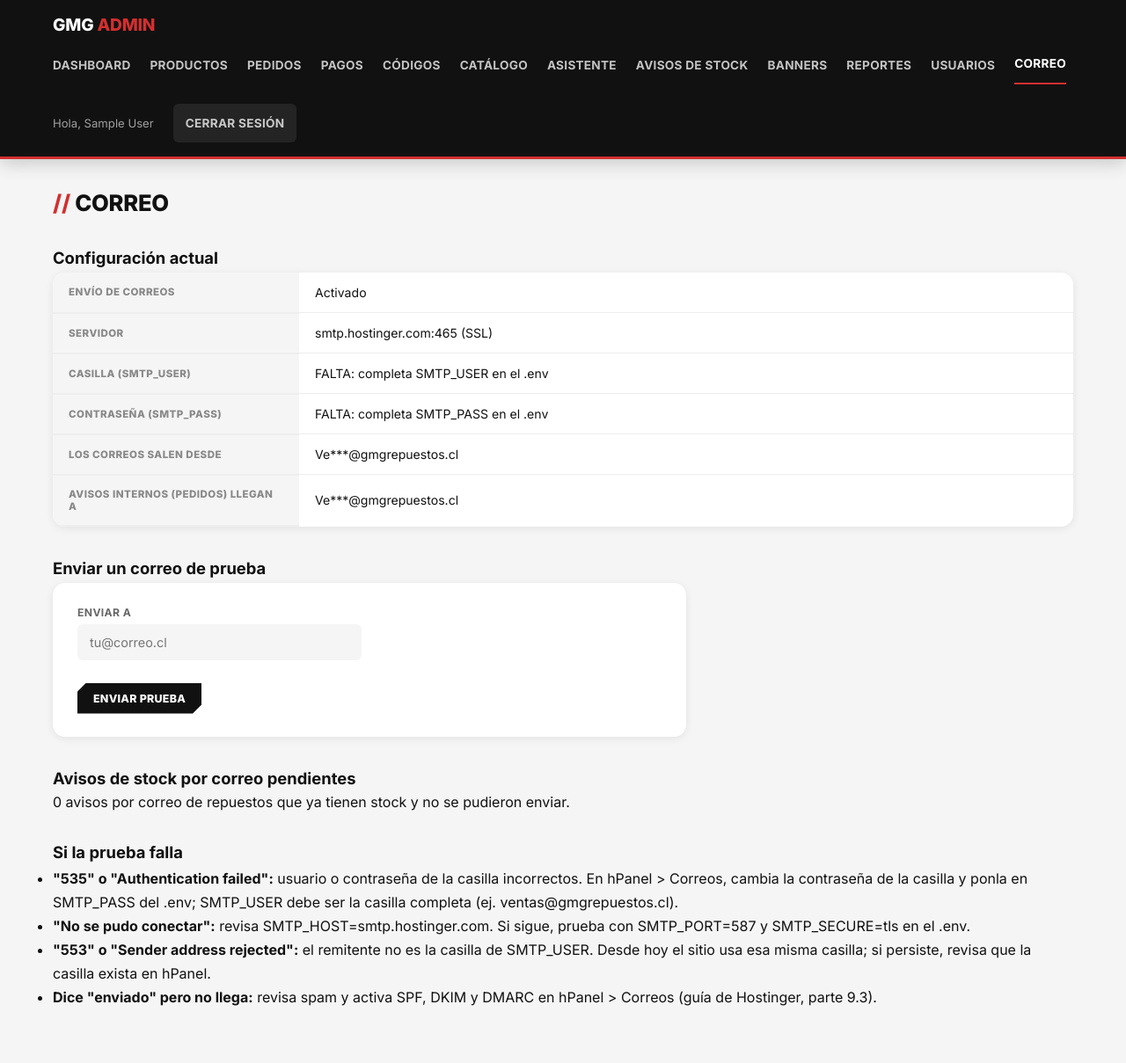
After one commit to Vicente-I-S-Z/gmgrepuestos-web, a PHP site: page /v1/admin/correo_prueba.php in a window 1280 px wide. The commit adds this page. Shown: the whole page at 88% size. Run offline with PHP 8.4, Linux system fonts and the light colour scheme; the visitor is signed in with stand-in values (Sample User, id 1); tables that the repository leaves empty hold one stand-in row (values such as "Sample post"); some libraries are stand-ins or nearby versions.

Commit message:
Correos: remitente de la casilla, base64, avisos al importar y pantalla de diagnóstico

```diff
--- /dev/null
+++ b/admin/correo_prueba.php
@@ -0,0 +1,124 @@
+<?php
+/**
+ * Diagnóstico del correo (pedido del 15-11: "los correos no llegan"). Solo rol admin.
+ * Muestra la configuración SMTP sin la contraseña (solo dice si está cargada), envía un correo de
+ * prueba y muestra el error exacto del servidor de correo, y reintenta los avisos de stock por correo
+ * que quedaron pendientes de repuestos que ya tienen stock. Con CSRF.
+ */
+require_once '../backend/auth.php';
+requerirRolAdmin('../');
+require_once '../backend/admin_ui.php';
+require_once '../backend/email_helpers.php';
+
+/** "ventas@gmgrepuestos.cl" -> "ve***@gmgrepuestos.cl" */
+function gmgCorreoOculto($correo) {
+    $partes = explode('@', (string)$correo, 2);
+    return count($partes) === 2 ? mb_substr($partes[0], 0, 2) . '***@' . $partes[1] : ($correo === '' ? '' : '***');
+}
+
+$mensaje = '';
+$tipoMensaje = '';
+$detalle = '';
+
+if ($_SERVER['REQUEST_METHOD'] === 'POST') {
+    $accion = isset($_POST['accion']) && is_string($_POST['accion']) ? $_POST['accion'] : '';
+    if (!gmgCsrfValido()) {
+        $mensaje = 'No se pudo comprobar la seguridad del formulario. Recarga la página e inténtalo de nuevo.';
+        $tipoMensaje = 'error';
+    } elseif ($accion === 'probar') {
+        $destino = isset($_POST['destino']) && is_string($_POST['destino']) ? trim($_POST['destino']) : '';
+        if (!filter_var($destino, FILTER_VALIDATE_EMAIL)) {
+            $mensaje = 'Escribe un correo válido para la prueba.';
+            $tipoMensaje = 'error';
+        } else {
+            $inicio = microtime(true);
+            $r = emailEnviar($destino, '', 'Prueba de correo - GMG Repuestos',
+                emailPlantillaBase('<h2 style="margin-top:0;">Prueba de correo</h2><p>Si lees esto, el sitio puede enviar correos (pedidos, cambios de estado y avisos de stock).</p><p style="color:#888;">Enviado el ' . date('d-m-Y H:i') . '.</p>'));
+            $segundos = round(microtime(true) - $inicio, 1);
+            if (!empty($r['success'])) {
+                $mensaje = "Correo enviado a $destino en $segundos s. Revisa la bandeja de entrada y la carpeta de spam.";
+                $tipoMensaje = 'exito';
+            } else {
+                $mensaje = 'El servidor de correo rechazó el envío. Mira el detalle y la guía de abajo.';
+                $tipoMensaje = 'error';
+                $detalle = (string)($r['error'] ?? 'sin detalle');
+            }
+        }
+    } elseif ($accion === 'reintentar') {
+        $enviados = 0;
+        $r = $conexion->query("SELECT DISTINCT a.id_repuesto FROM avisos_stock a JOIN repuestos r ON r.id_repuesto = a.id_repuesto
+                                WHERE a.notificado = 0 AND a.contacto LIKE '%@%' AND r.stock > 0 AND r.activo = 1");
+        foreach ($r ? $r->fetch_all() : [] as $fila) {
+            $enviados += gmgNotificarReposicion($conexion, (int)$fila[0]);
+        }
+        $mensaje = $enviados > 0 ? "Se enviaron $enviados avisos de stock." : 'No se envió ningún aviso.';
+        $tipoMensaje = gmgErrorCorreo() === '' ? 'exito' : 'error';
+        $detalle = gmgErrorCorreo();
+    }
+}
+
+$pendientes = 0;
+$r = $conexion->query("SELECT COUNT(*) FROM avisos_stock a JOIN repuestos r ON r.id_repuesto = a.id_repuesto
+                        WHERE a.notificado = 0 AND a.contacto LIKE '%@%' AND r.stock > 0 AND r.activo = 1");
+if ($r) {
+    $pendientes = (int)$r->fetch_row()[0];
+}
+$remitente = filter_var(SMTP_USER, FILTER_VALIDATE_EMAIL) ? SMTP_USER : SMTP_FROM_EMAIL;
+$config = [
+    'Envío de correos' => EMAIL_ENABLED ? 'Activado' : 'DESACTIVADO (EMAIL_ENABLED en backend/email_config.php)',
+    'Servidor' => SMTP_HOST . ':' . SMTP_PORT . ' (' . strtoupper(SMTP_SECURE) . ')',
+    'Casilla (SMTP_USER)' => SMTP_USER !== '' ? gmgCorreoOculto(SMTP_USER) : 'FALTA: completa SMTP_USER en el .env',
+    'Contraseña (SMTP_PASS)' => SMTP_PASS !== '' ? 'Cargada' : 'FALTA: completa SMTP_PASS en el .env',
+    'Los correos salen desde' => gmgCorreoOculto($remitente),
+    'Avisos internos (pedidos) llegan a' => gmgCorreoOculto(ADMIN_NOTIFICATION_EMAIL),
+];
+
+gmgAdminCabecera('Correo', 'correo');
+?>
+    <main class="admin-main">
+        <div class="container">
+            <div class="admin-heading"><h1>Correo</h1></div>
+            <?php if ($mensaje): ?>
+                <div class="flash-msg flash-<?php echo gmgAdminH($tipoMensaje); ?>"><?php echo gmgAdminH($mensaje); ?></div>
+            <?php endif; ?>
+            <?php if ($detalle !== ''): ?>
+                <div class="admin-panel"><p style="padding:14px 18px; margin:0;"><strong>Respuesta del servidor de correo:</strong><br><code><?php echo gmgAdminH($detalle); ?></code></p></div>
+            <?php endif; ?>
+
+            <h2 class="admin-subtitulo">Configuración actual</h2>
+            <div class="admin-panel"><div class="admin-table-wrap"><table class="admin-table"><tbody>
+                <?php foreach ($config as $nombre => $valor): ?>
+                    <tr><th style="width:280px;"><?php echo gmgAdminH($nombre); ?></th><td><?php echo gmgAdminH($valor); ?></td></tr>
+                <?php endforeach; ?>
+            </tbody></table></div></div>
+
+            <h2 class="admin-subtitulo">Enviar un correo de prueba</h2>
+            <form class="admin-form" method="POST" action="correo_prueba.php">
+                <?php echo gmgCsrfCampo(); ?>
+                <input type="hidden" name="accion" value="probar">
+                <div class="form-grid">
+                    <div><label for="destino">Enviar a</label><input type="email" id="destino" name="destino" required placeholder="tu@correo.cl"></div>
+                    <div class="form-actions"><button type="submit" class="btn-admin">Enviar prueba</button></div>
+                </div>
+            </form>
+
+            <h2 class="admin-subtitulo">Avisos de stock por correo pendientes</h2>
+            <p class="form-ayuda"><?php echo $pendientes; ?> aviso<?php echo $pendientes === 1 ? '' : 's'; ?> por correo de repuestos que ya tienen stock y no se pudieron enviar.</p>
+            <?php if ($pendientes > 0): ?>
+                <form method="POST" action="correo_prueba.php">
+                    <?php echo gmgCsrfCampo(); ?>
+                    <input type="hidden" name="accion" value="reintentar">
+                    <button type="submit" class="btn-admin">Reintentar avisos pendientes</button>
+                </form>
+            <?php endif; ?>
+
+            <h2 class="admin-subtitulo">Si la prueba falla</h2>
+            <ul class="form-ayuda" style="line-height:1.7;">
+                <li><strong>"535" o "Authentication failed":</strong> usuario o contraseña de la casilla incorrectos. En hPanel > Correos, cambia la contraseña de la casilla y ponla en <code>SMTP_PASS</code> del <code>.env</code>; <code>SMTP_USER</code> debe ser la casilla completa (ej. ventas@gmgrepuestos.cl).</li>
+                <li><strong>"No se pudo conectar":</strong> revisa <code>SMTP_HOST=smtp.hostinger.com</code>. Si sigue, prueba con <code>SMTP_PORT=587</code> y <code>SMTP_SECURE=tls</code> en el <code>.env</code>.</li>
+                <li><strong>"553" o "Sender address rejected":</strong> el remitente no es la casilla de <code>SMTP_USER</code>. Desde hoy el sitio usa esa misma casilla; si persiste, revisa que la casilla exista en hPanel.</li>
+                <li><strong>Dice "enviado" pero no llega:</strong> revisa spam y activa SPF, DKIM y DMARC en hPanel > Correos (guía de Hostinger, parte 9.3).</li>
+            </ul>
+        </div>
+    </main>
+<?php gmgAdminPie(); ?>
--- a/admin/productos.php
+++ b/admin/productos.php
@@ -37,7 +37,11 @@ function gmgFotosDeRepuesto($conexion, $idRepuesto) {
 
 /** Frase para el aviso del panel cuando se enviaron correos de reposición (F3-9). */
 function gmgTextoAvisosEnviados($enviados) {
-    return $enviados > 0 ? ' Se avisó por correo a ' . $enviados . ($enviados === 1 ? ' cliente' : ' clientes') . ' que esperaba' . ($enviados === 1 ? '' : 'n') . ' este repuesto.' : '';
+    $texto = $enviados > 0 ? ' Se avisó por correo a ' . $enviados . ($enviados === 1 ? ' cliente' : ' clientes') . ' que esperaba' . ($enviados === 1 ? '' : 'n') . ' este repuesto.' : '';
+    if (gmgErrorCorreo() !== '') { // antes el error se callaba y "no pasaba nada"
+        $texto .= ' Ojo: no se pudo enviar el aviso de stock por correo (revisa Panel > Correo).';
+    }
+    return $texto;
 }
 
 /** Texto de un campo del formulario ('' si no viene o llega como arreglo). */
--- a/backend/SmtpMailer.php
+++ b/backend/SmtpMailer.php
@@ -124,9 +124,10 @@ class SmtpMailer {
         $headers[] = "Message-ID: {$messageId}";
         $headers[] = "MIME-Version: 1.0";
         $headers[] = "Content-Type: text/html; charset=UTF-8";
-        $headers[] = "Content-Transfer-Encoding: 8bit";
+        // base64 en líneas de 76: con 8bit, una línea de más de 998 caracteres hace que el servidor rechace o corte el correo.
+        $headers[] = "Content-Transfer-Encoding: base64";
 
-        return implode("\r\n", $headers) . "\r\n\r\n" . $htmlBody;
+        return implode("\r\n", $headers) . "\r\n\r\n" . rtrim(chunk_split(base64_encode($htmlBody), 76, "\r\n"));
     }
 }
 ?>
--- a/backend/admin_ui.php
+++ b/backend/admin_ui.php
@@ -52,6 +52,7 @@ function gmgAdminEnlaces($activo = '') {
         'banners'   => ['banners.php', 'Banners'],
         'reportes'  => ['reportes.php', 'Reportes'],
         'usuarios'  => ['usuarios.php', 'Usuarios'],
+        'correo'    => ['correo_prueba.php', 'Correo'],
     ];
     // El rol vendedor solo ve estas pantallas (F4-10, E1-H7).
     $deVendedor = ['dashboard', 'productos', 'pedidos', 'avisos'];
--- a/backend/email_config.php
+++ b/backend/email_config.php
@@ -25,8 +25,9 @@ require_once __DIR__ . '/entorno.php';
 //      Usuario: la casilla completa, ej. avisos@gmgrepuestos.cl
 //      Clave:   la contraseña de esa casilla de correo (NO tu clave de hPanel)
 define('SMTP_HOST', gmgEnv('SMTP_HOST', 'smtp.hostinger.com'));
-define('SMTP_PORT', 465);
-define('SMTP_SECURE', 'ssl'); // 'ssl' para puerto 465, 'tls' para puerto 587
+// Por defecto 465 con SSL. Si Hostinger o la red bloquean el 465, en el .env: SMTP_PORT=587 y SMTP_SECURE=tls.
+define('SMTP_PORT', (int)gmgEnv('SMTP_PORT', '465'));
+define('SMTP_SECURE', in_array(gmgEnv('SMTP_SECURE', 'ssl'), ['ssl', 'tls'], true) ? gmgEnv('SMTP_SECURE', 'ssl') : 'ssl');
 define('SMTP_USER', gmgEnv('SMTP_USER', ''));
 define('SMTP_PASS', gmgEnv('SMTP_PASS', ''));
 
--- a/backend/email_helpers.php
+++ b/backend/email_helpers.php
@@ -36,12 +36,29 @@ function emailEnviar($destinatarioEmail, $destinatarioNombre, $asunto, $htmlBody
     if (empty($destinatarioEmail) || !filter_var($destinatarioEmail, FILTER_VALIDATE_EMAIL)) {
         return ['success' => false, 'error' => 'Correo de destino inválido o vacío'];
     }
+    // El remitente es la misma casilla con que se inicia sesión en el SMTP: Hostinger rechaza enviar
+    // "desde" otra dirección (antes era Ventas@ fijo aunque SMTP_USER fuera otra casilla).
+    $remitente = filter_var(SMTP_USER, FILTER_VALIDATE_EMAIL) ? SMTP_USER : SMTP_FROM_EMAIL;
     try {
         $mailer = new SmtpMailer(SMTP_HOST, SMTP_PORT, SMTP_SECURE, SMTP_USER, SMTP_PASS);
-        return $mailer->enviar($destinatarioEmail, $destinatarioNombre, $asunto, $htmlBody, SMTP_FROM_EMAIL, SMTP_FROM_NAME);
+        $resultado = $mailer->enviar($destinatarioEmail, $destinatarioNombre, $asunto, $htmlBody, $remitente, SMTP_FROM_NAME);
     } catch (Exception $e) {
-        return ['success' => false, 'error' => $e->getMessage()];
+        $resultado = ['success' => false, 'error' => $e->getMessage()];
     }
+    if (empty($resultado['success'])) {
+        error_log('[GMG Correo] No se pudo enviar "' . $asunto . '": ' . ($resultado['error'] ?? 'sin detalle'));
+        gmgErrorCorreo((string)($resultado['error'] ?? 'sin detalle'));
+    }
+    return $resultado;
+}
+
+/** Último error del servidor de correo en esta petición ('' si no hubo): el panel lo muestra en vez de callarlo. */
+function gmgErrorCorreo($nuevo = null) {
+    static $ultimo = '';
+    if ($nuevo !== null) {
+        $ultimo = $nuevo;
+    }
+    return $ultimo;
 }
 
 /**
```
Also changed, not shown: CLAUDE.md (+1 -0 lines), admin/importar.php (+14 -0 lines), admin/pedidos.php (+7 -1 lines), docs/PLAN_PRODUCCION.md (+2 -0 lines), tests/correo_test.php (added, +86 -0 lines), tests/fake_smtp.php (added, +64 -0 lines), 1 other file.
